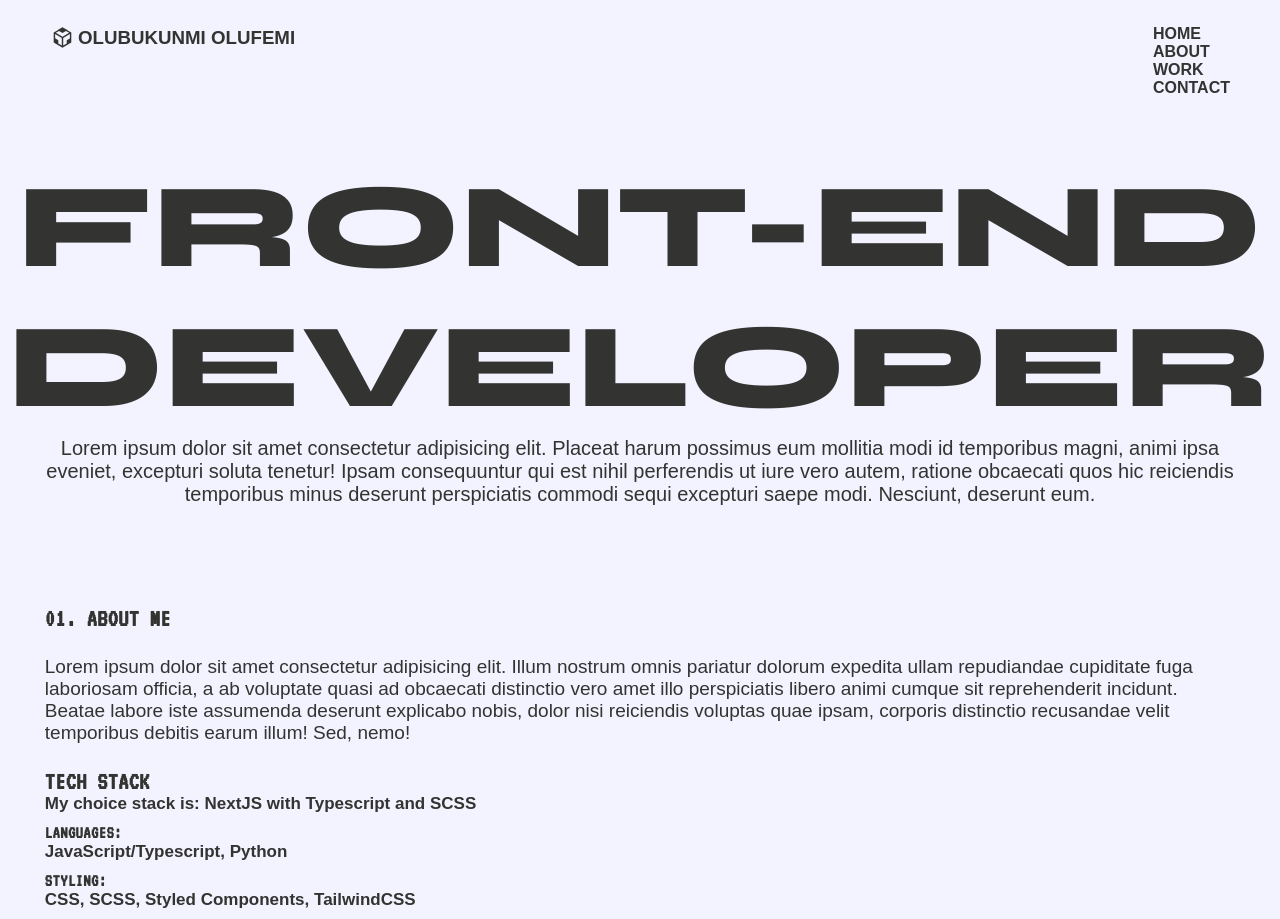
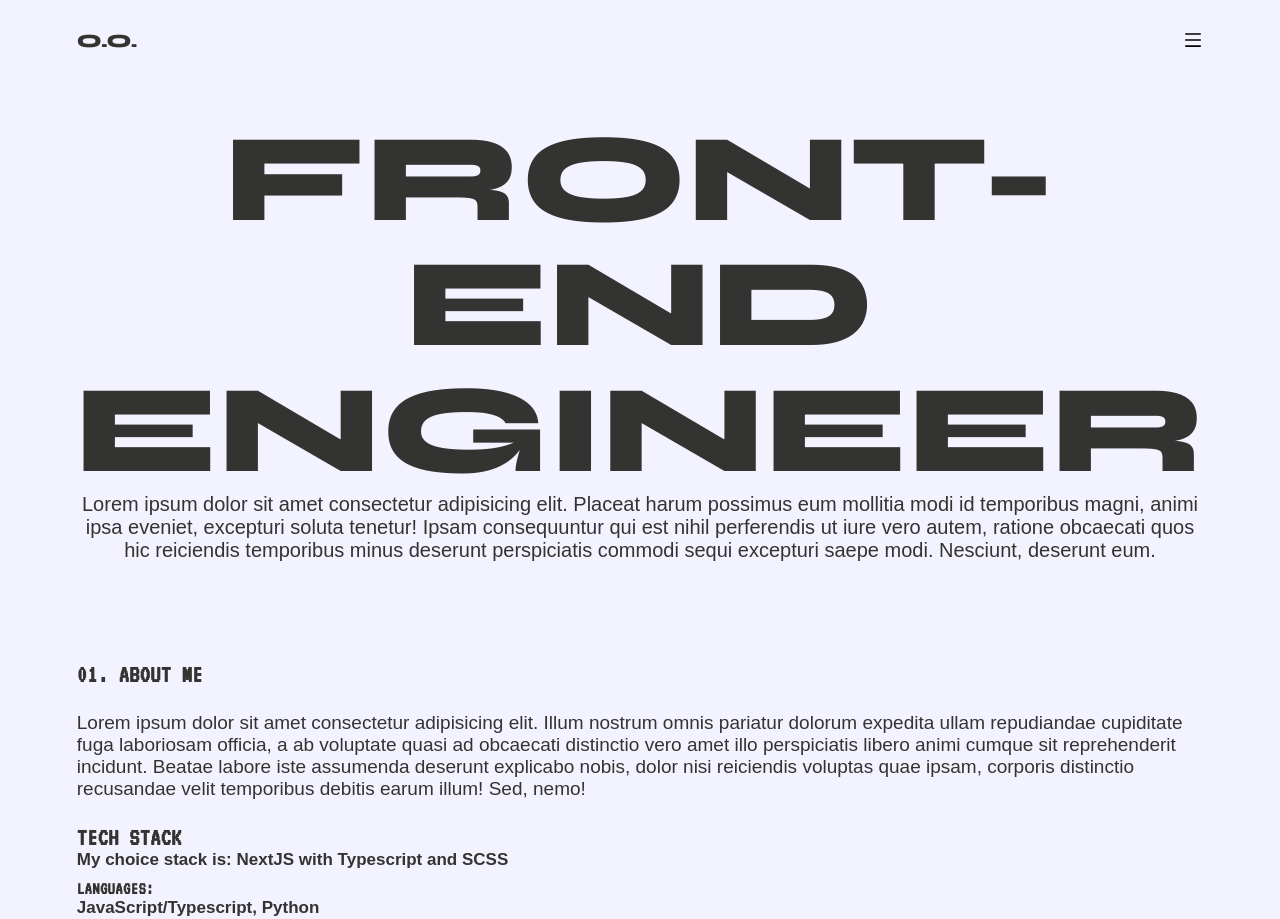
Before and after one commit to PhemiT/portfolio-v1, a Next.js app: page / in a window 1280 px wide. Shown: the top 919 px of the page. Built offline with nearby package versions, Linux system fonts and the light colour scheme; a web font is replaced by a local one.

Commit message:
iterations + custom hook

```diff
--- a/constants/ICONS.ts
+++ b/constants/ICONS.ts
@@ -3,4 +3,5 @@ export default {
     codelogo: "m709.6 210l.4-.2h.2L512 96L313.9 209.8h-.2l.7.3L151.5 304v416L512 928l360.5-208V304l-162.9-94zM482.7 843.6L339.6 761V621.4L210 547.8V372.9l272.7 157.3v313.4zM238.2 321.5l134.7-77.8l138.9 79.7l139.1-79.9l135.2 78l-273.9 158l-274-158zM814 548.3l-128.8 73.1v139.1l-143.9 83V530.4L814 373.1v175.2z",
     github: "M511.6 76.3C264.3 76.2 64 276.4 64 523.5C64 718.9 189.3 885 363.8 946c23.5 5.9 19.9-10.8 19.9-22.2v-77.5c-135.7 15.9-141.2-73.9-150.3-88.9C215 726 171.5 718 184.5 703c30.9-15.9 62.4 4 98.9 57.9c26.4 39.1 77.9 32.5 104 26c5.7-23.5 17.9-44.5 34.7-60.8c-140.6-25.2-199.2-111-199.2-213c0-49.5 16.3-95 48.3-131.7c-20.4-60.5 1.9-112.3 4.9-120c58.1-5.2 118.5 41.6 123.2 45.3c33-8.9 70.7-13.6 112.9-13.6c42.4 0 80.2 4.9 113.5 13.9c11.3-8.6 67.3-48.8 121.3-43.9c2.9 7.7 24.7 58.3 5.5 118c32.4 36.8 48.9 82.7 48.9 132.3c0 102.2-59 188.1-200 212.9a127.5 127.5 0 0 1 38.1 91v112.5c.8 9 0 17.9 15 17.9c177.1-59.7 304.6-227 304.6-424.1c0-247.2-200.4-447.3-447.5-447.3z",
     linkedin: "M847.7 112H176.3c-35.5 0-64.3 28.8-64.3 64.3v671.4c0 35.5 28.8 64.3 64.3 64.3h671.4c35.5 0 64.3-28.8 64.3-64.3V176.3c0-35.5-28.8-64.3-64.3-64.3zm0 736c-447.8-.1-671.7-.2-671.7-.3c.1-447.8.2-671.7.3-671.7c447.8.1 671.7.2 671.7.3c-.1 447.8-.2 671.7-.3 671.7zM230.6 411.9h118.7v381.8H230.6zm59.4-52.2c37.9 0 68.8-30.8 68.8-68.8a68.8 68.8 0 1 0-137.6 0c-.1 38 30.7 68.8 68.8 68.8zm252.3 245.1c0-49.8 9.5-98 71.2-98c60.8 0 61.7 56.9 61.7 101.2v185.7h118.6V584.3c0-102.8-22.2-181.9-142.3-181.9c-57.7 0-96.4 31.7-112.3 61.7h-1.6v-52.2H423.7v381.8h118.6V604.8z",
+    menu: "M904 160H120c-4.4 0-8 3.6-8 8v64c0 4.4 3.6 8 8 8h784c4.4 0 8-3.6 8-8v-64c0-4.4-3.6-8-8-8zm0 624H120c-4.4 0-8 3.6-8 8v64c0 4.4 3.6 8 8 8h784c4.4 0 8-3.6 8-8v-64c0-4.4-3.6-8-8-8zm0-312H120c-4.4 0-8 3.6-8 8v64c0 4.4 3.6 8 8 8h784c4.4 0 8-3.6 8-8v-64c0-4.4-3.6-8-8-8z"
 }
--- /dev/null
+++ b/hooks/useScrollPosition.ts
@@ -0,0 +1,19 @@
+import { useEffect, useState } from "react";
+
+export const useScrollPosition = () => {
+    const [scrollPosition, setScrollPosition] = useState(0)
+
+    useEffect(() => {
+        const updatePosition = () => {
+          setScrollPosition(window.pageYOffset)
+        }
+
+        window.addEventListener('scroll', updatePosition)
+
+        updatePosition()
+
+        return () => window.removeEventListener('scroll', updatePosition)
+      }, [])
+
+      return scrollPosition
+}
--- a/modules/About.tsx
+++ b/modules/About.tsx
@@ -14,11 +14,13 @@ const About = () => {
                     <h4>Styling:</h4>
                     <p>CSS, SCSS, Styled Components, TailwindCSS</p>
                     <h4>Frameworks/Libraries:</h4>
-                    <p>ReactJS, NextJS, Angular, NodeJS</p>
+                    <p>ReactJS, NextJS, Angular, NodeJS, Express</p>
                     <h4>Storages/Databases:</h4>
                     <p>MongoDB, Firestore</p>
+                    <h4>No Code Tools:</h4>
+                    <p>WordPress, WebFlow</p>
                     <h4>Other tools:</h4>
-                    <p>Git/GitHub, Figma, AdobeXD, WordPress</p>
+                    <p>Git/GitHub, Figma, AdobeXD</p>
 
                 </div>
             </div>
--- a/modules/Header.tsx
+++ b/modules/Header.tsx
@@ -1,7 +1,7 @@
 const Header = () => {
     return (
         <div className="folio-header mg-container">
-            <h1>front-end <br /> developer</h1>
+            <h1>front- <br /> end <br /> engineer</h1>
             <p>Lorem ipsum dolor sit amet consectetur adipisicing elit. Placeat harum possimus eum mollitia modi id temporibus magni, animi ipsa eveniet, excepturi soluta tenetur! Ipsam consequuntur qui est nihil perferendis ut iure vero autem, ratione obcaecati quos hic reiciendis temporibus minus deserunt perspiciatis commodi sequi excepturi saepe modi. Nesciunt, deserunt eum.</p>
         </div>
     )
--- a/modules/Nav.tsx
+++ b/modules/Nav.tsx
@@ -1,7 +1,9 @@
+import { useState } from "react"
 import Icon from "../components/Icon"
 import ICONS from "../constants/ICONS"
+import { useScrollPosition } from "../hooks/useScrollPosition"
 
-const linkItems = [
+const linkItems: {label:string; key: string}[] = [
     {label: "Home", key: "#home"},
     {label: "About", key: "#about"},
     {label:"Work", key: "#work"},
@@ -9,24 +11,34 @@ const linkItems = [
 ]
 
 const Nav = () => {
-    /* const [isActive, setIsActive] = useState(false)
+    const scrollPosition = useScrollPosition()
+    const changeStyle = scrollPosition > 200
+    const [menuActive, setMenuActive] = useState(false)
 
-    const setAsActive = () => {
-        setIsActive(() => false)
-        setIsActive(() => true)
-    } */
+    const toggleMenu = () => {
+        setMenuActive(!menuActive)
+    }
+
 
     return (
-        <div className="folio-nav">
+        <div className={`folio-nav mg-container ${changeStyle ? 'scrolled slide-in-top' : ''}`}>
             <div className="logo">
-                <h3><Icon icon={ICONS.codelogo} size={25} color="#333332" /> OLUBUKUNMI OLUFEMI</h3>
+                <h3>{/* <Icon icon={ICONS.codelogo} size={25} color="#333332" /> */} O.O.</h3>
             </div>
             <div className="links">
+               <span className="menu-btn" onClick={toggleMenu}>
+                    <Icon icon={ICONS.menu} />
+                </span>
+            </div>
+            <div className={`nav-menu ${menuActive ? '' : 'display-none'} `}>
                 {linkItems.map((item) => {
                     return (
-                        <a href={item.key} className="">{item.label}</a>
+                        <a href={item.key} >{item.label}</a>
                     )
                 })}
+                <span className="menu-btn" onClick={toggleMenu}>
+                    <Icon icon={ICONS.menu} />
+                </span>
             </div>
         </div>
     )
--- a/package.json
+++ b/package.json
@@ -9,6 +9,7 @@
     "lint": "next lint"
   },
   "dependencies": {
+    "gsap": "^3.11.3",
     "next": "12.3.0",
     "react": "18.2.0",
     "react-dom": "18.2.0",
--- a/styles/_variables.scss
+++ b/styles/_variables.scss
@@ -12,8 +12,8 @@ $clr-grey: #333332;
 $clr-bg: #F3F3FF;
 
 /* SIZES */
-$container-lg: 93%;
-$container-md: 94%;
+$container-lg: 88%;
+$container-md: 92%;
 $container-sm: 97%;
 $pd-univ: 25px;
 $hd-h1-norm: 65px;
--- a/styles/globals.scss
+++ b/styles/globals.scss
@@ -47,6 +47,8 @@ body {
     margin: 0 auto;
 }
 
+.display-none{ display: none;}
+
 .heading {
     h3 {
         font-family: $ff-pixel;
@@ -60,13 +62,49 @@ body {
     font-size: 19px;
     font-weight: 500;
  }
+/****************//****************/
+/* ANIMATIONS */
+/****************//****************/
+.slide-in-top {
+	-webkit-animation: slide-in-top 0.6s cubic-bezier(0.250, 0.460, 0.450, 0.940) both;
+	        animation: slide-in-top 0.6s cubic-bezier(0.250, 0.460, 0.450, 0.940) both;
+}
+
+ @-webkit-keyframes slide-in-top {
+    0% {
+      -webkit-transform: translateY(-1000px);
+              transform: translateY(-1000px);
+      opacity: 0;
+    }
+    100% {
+      -webkit-transform: translateY(0);
+              transform: translateY(0);
+      opacity: 1;
+    }
+  }
+  @keyframes slide-in-top {
+    0% {
+      -webkit-transform: translateY(-1000px);
+              transform: translateY(-1000px);
+      opacity: 0;
+    }
+    100% {
+      -webkit-transform: translateY(0);
+              transform: translateY(0);
+      opacity: 1;
+    }
+  }
+
+/****************//****************/
+/* END OF ANIMATIONS */
+/****************//****************/
+
 
 /****************//****************/
 /* NAVBAR */
 /****************//****************/
 .folio-nav {
-    padding: 25px 50px;
-    width: 100%;
+    padding-block: 30px;
     display: flex;
     justify-content: space-between;
     align-items: flex-start;
@@ -76,6 +114,8 @@ body {
             display: flex;
             align-items: center;
             gap: 3px;
+            font-family: $ff-heading;
+            font-weight: 800;
         }
     }
 
@@ -86,7 +126,8 @@ body {
 
         a {
             text-transform: uppercase;
-            font-weight: 700;
+            font-family: $ff-heading;
+            font-weight: 800;
             transition: $hvr-transition;
 
             &:hover {
@@ -94,6 +135,24 @@ body {
             }
         }
     }
+}
+
+.scrolled {
+    position: sticky;
+    top: 20px;
+    background-color: rgb(243, 243, 255, 0.8);
+    border: 1.5px solid $clr-grey;
+    padding: 25px;
+}
+
+.nav-menu {
+    position: absolute;
+    width: 100%;
+    height: 60px;
+    background-color: $clr-bg;
+    bottom: 0;
+    right: 0;
+    padding: 25px;
 }
 /****************//****************/
 /* END OF NAVBAR */
@@ -111,16 +170,21 @@ body {
 
     h1 {
         font-family: $ff-heading;
-        font-size: 120px;
-        line-height: 140px;
+        font-size: 9.8vw;
+        line-height: 9.8vw;
+        max-width: 100%;
         font-weight: 800;
         text-transform: uppercase;
         text-align: center;
+        display: flex;
+        justify-content: center;
+        align-items: center;
     }
 
     p {
         font-size: 20px;
         text-align: center;
+        max-width: 100%;
     }
 }
 /****************//****************/
```
Also changed, not shown: 1 other file (tests, documents, lock files or other folders).
